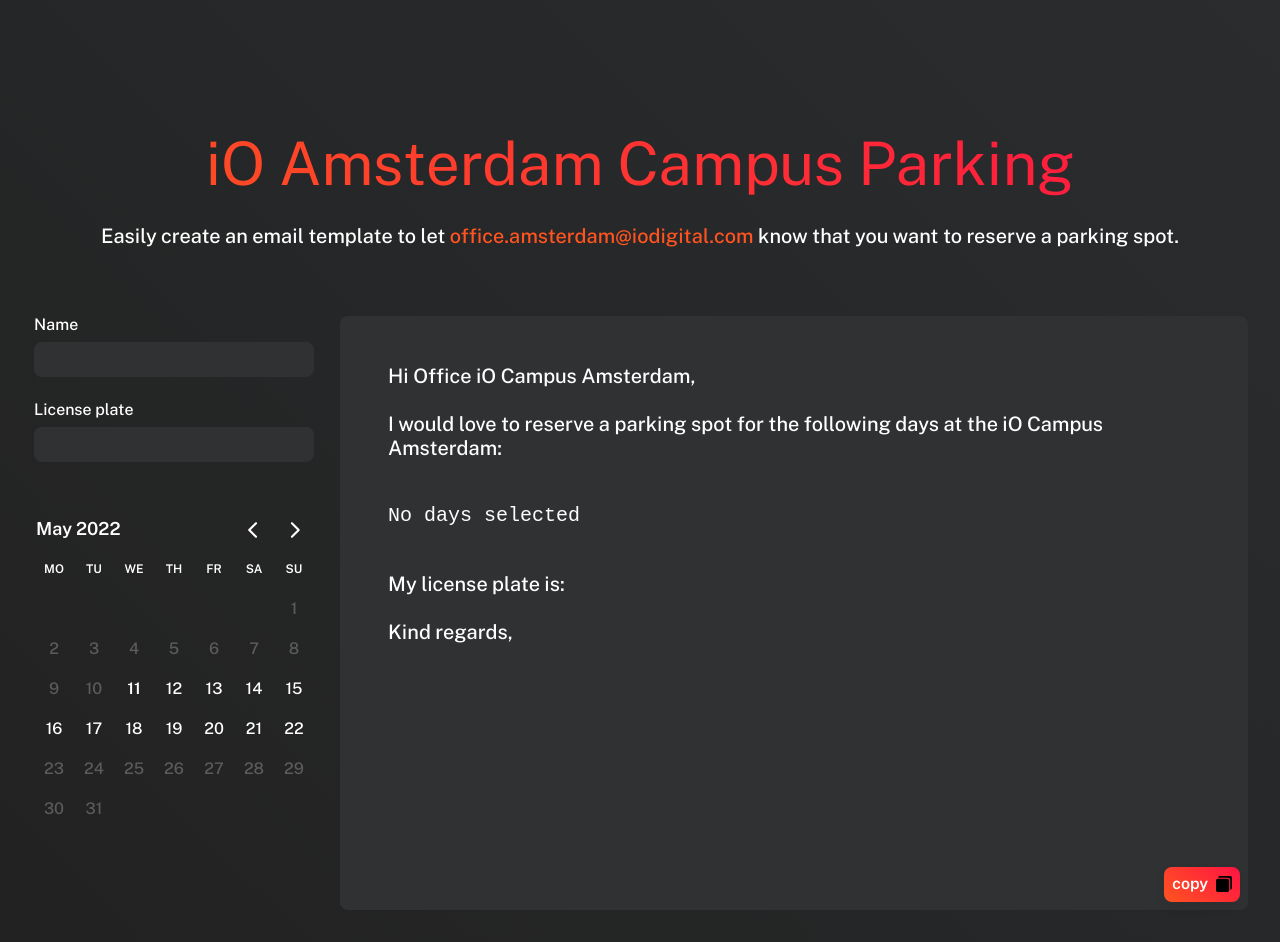
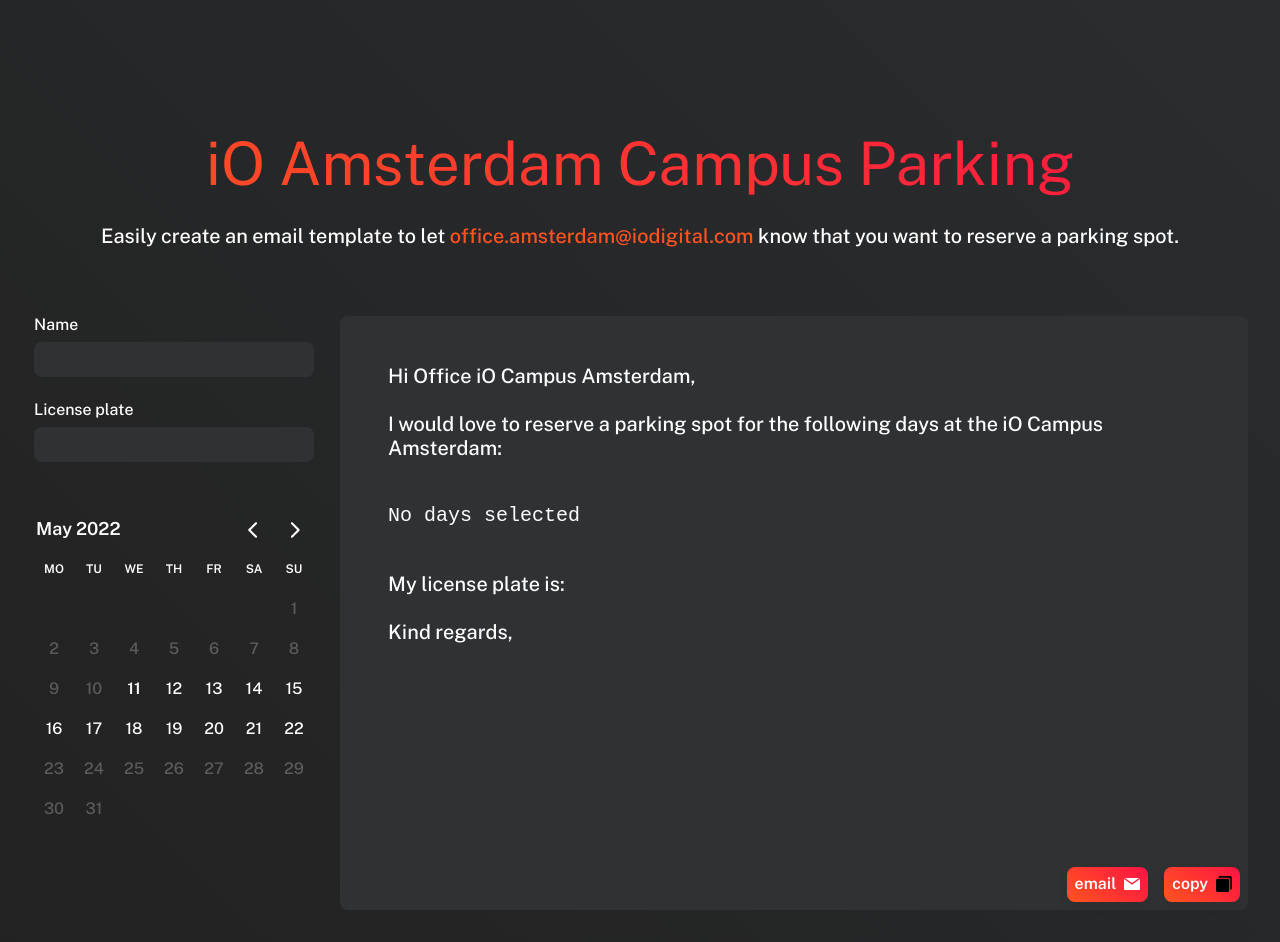
Before and after one commit to DaveBitter/io-campus-amsterdam-parking, a Next.js app: page / in a window 1280 px wide. Built offline with nearby package versions, Linux system fonts and the light colour scheme.

Commit message:
feat(app): Add email link

```diff
--- a/meta.config.js
+++ b/meta.config.js
@@ -1,8 +1,9 @@
 export default {
   title: "iO Amsterdam Campus Parking",
-  description: "An opinionated Next.js boilerplate",
+  description:
+    "Easily create an email template to let office.amsterdam@iodigital.com know that you want to reserve a parking spot",
   image: null,
-  themeColor: "#ffffff",
+  themeColor: "#ff5420",
   locale: "en",
   author: "iO Amsterdam Campus Parking",
   twitterHandle: null,
--- a/next.config.js
+++ b/next.config.js
@@ -4,17 +4,14 @@
   webpack(config) {
     config.module.rules.push({
       test: /\.svg$/,
-            use: ['@svgr/webpack'],
+      use: ["@svgr/webpack"],
     });
 
     config.module.rules.push({
       test: /\.md$/,
-            loaders: [
-                'json-loader',
-                'front-matter-loader',
-            ],
+      loaders: ["json-loader", "front-matter-loader"],
     });
 
     return config;
-    }
+  },
 };
--- a/package.json
+++ b/package.json
@@ -1,7 +1,7 @@
 {
   "name": "io-campus-amsterdam-parking",
   "version": "1.0.0",
-  "description": "An opinionated Next.js boilerplate",
+  "description": "Easily create an email template to let office.amsterdam@iodigital.com know that you want to reserve a parking spot",
   "private": false,
   "repository": {
     "type": "git",
--- a/pages/index.tsx
+++ b/pages/index.tsx
@@ -6,6 +6,7 @@
 
 // Resources
 import CopyIcon from "../src/static/img/icons/copy.svg";
+import EmailIcon from "../src/static/img/icons/email.svg";
 
 // Components
 
@@ -49,6 +50,14 @@
   document.addEventListener("copy", listener);
   document.execCommand("copy");
   document.removeEventListener("copy", listener);
+}
+
+function escapeRegExp(string: string) {
+  return string.replace(/[.*+?^${}()|[\]\\]/g, "\\$&"); // $& means the whole matched string
+}
+
+function replaceAll(str: string, find: string, replace: string) {
+  return str.replace(new RegExp(escapeRegExp(find), "g"), replace);
 }
 
 const Home = () => {
@@ -238,6 +247,16 @@
         </output>
       </form>
 
+      <div className="actions">
+        <a
+          className="mailto-link"
+          href={`mailto:office.amsterdam@iodigital.com?subject=Parking spot reservation request ${name} (${licensePlate})&body=${outputRef
+            ?.current?.innerHTML &&
+            replaceAll(outputRef.current?.innerHTML, "<br>", "%0D%0A")}`}
+        >
+          email
+          <EmailIcon />
+        </a>
         <div className="clipboard">
           <button
             className="clipboard__trigger"
@@ -254,6 +273,7 @@
             copied to clipboard!
           </span>
         </div>
+      </div>
     </main>
   );
 };
--- a/src/styles/common/_base.scss
+++ b/src/styles/common/_base.scss
@@ -114,12 +114,15 @@
   }
 }
 
-.clipboard {
-  position: relative;
+.actions {
   position: absolute;
   right: $spacing-med;
   bottom: $spacing-med;
+  display: flex;
+  gap: $spacing-sml;
+}
 
+.clipboard {
   &__trigger {
     display: flex;
     align-items: center;
@@ -157,3 +160,7 @@
     }
   }
 }
+
+.mailto-link {
+  @extend .clipboard__trigger;
+}
```
Also changed, not shown: public/manifest.json, src/static/img/icons/email.svg (added), 1 other file (tests, documents, lock files or other folders). Lines whose indentation alone changed are shown as unchanged.
